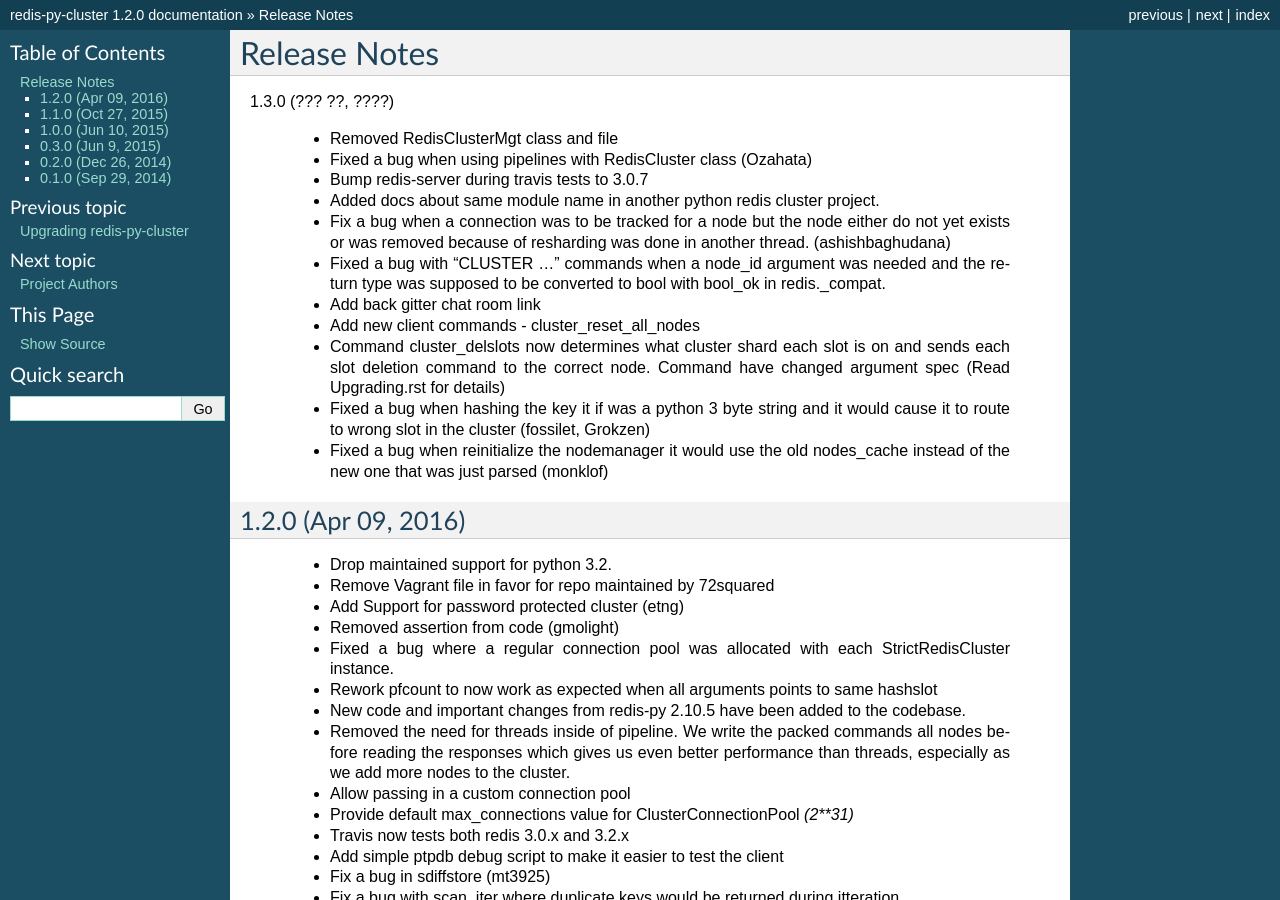
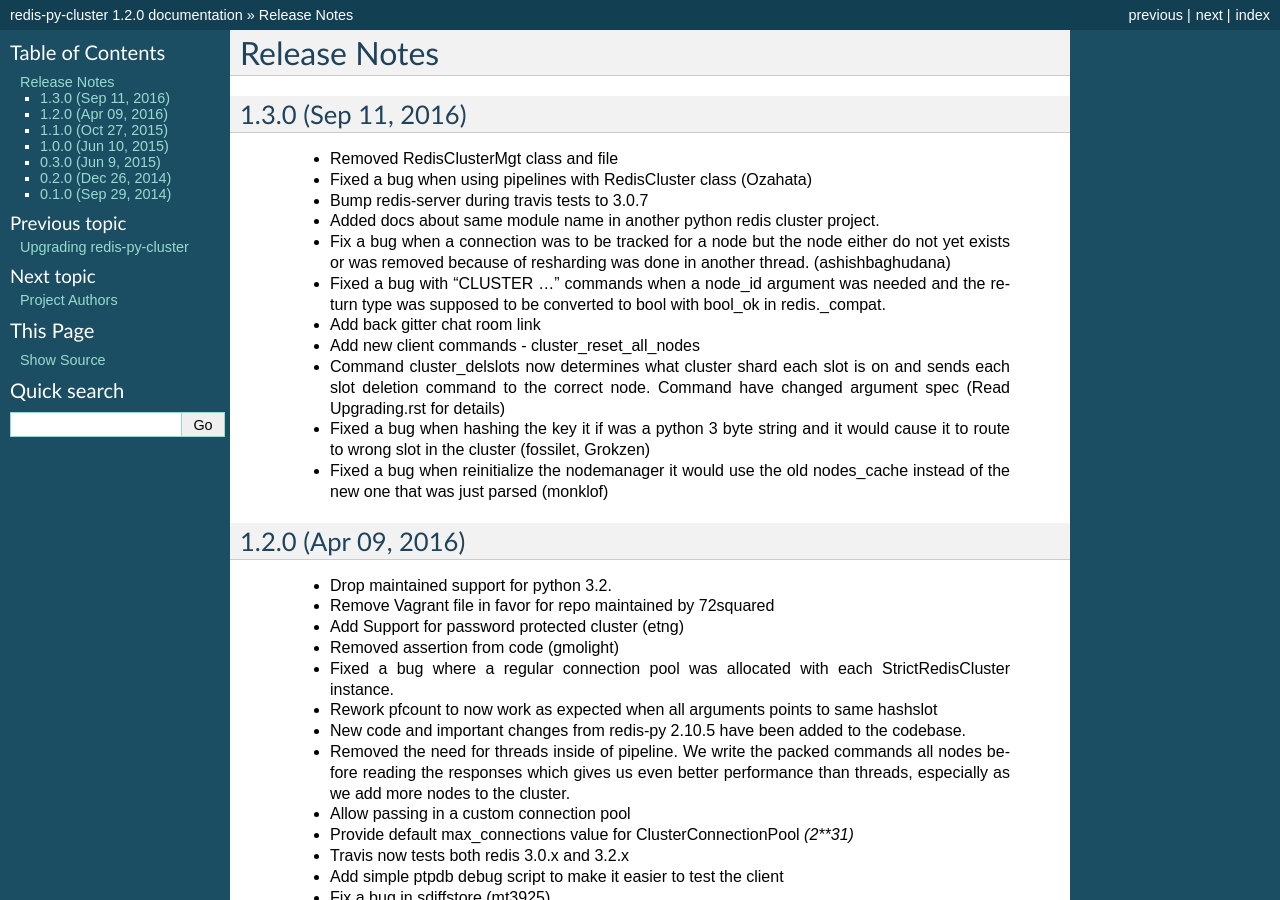
Before and after one commit to Grokzen/redis-py-cluster, a Sphinx documentation site: the page built from docs/release-notes.rst, in a window 1280 px wide and 900 px high. Built offline with Sphinx 7.4.7, drawn with Linux system fonts in a browser that asks for light colours.

Commit message:
Release prep

```diff
--- a/docs/release-notes.rst
+++ b/docs/release-notes.rst
@@ -2,7 +2,8 @@
 =============
 
 
-1.3.0 (??? ??, ????)
+1.3.0 (Sep 11, 2016)
+--------------------
 
     * Removed RedisClusterMgt class and file
     * Fixed a bug when using pipelines with RedisCluster class (Ozahata)
```
